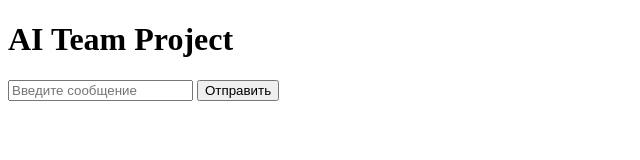
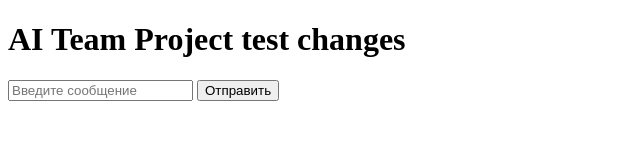
Before and after one commit to OleksiiMasloDP/ai-team-project, a website: page index.html in a window 1280 px wide. Shown: the whole page, without its empty margins (0-640 px from the left). Drawn offline with Linux system fonts and the light colour scheme.

Commit message:
show for test commit

```diff
--- a/index.html
+++ b/index.html
@@ -6,7 +6,7 @@
 </head>
 <body>
 
-  <h1>AI Team Project</h1>
+  <h1>AI Team Project test changes</h1>
 
   <div>
     <input type="text" id="messageInput" placeholder="Введите сообщение">
```
